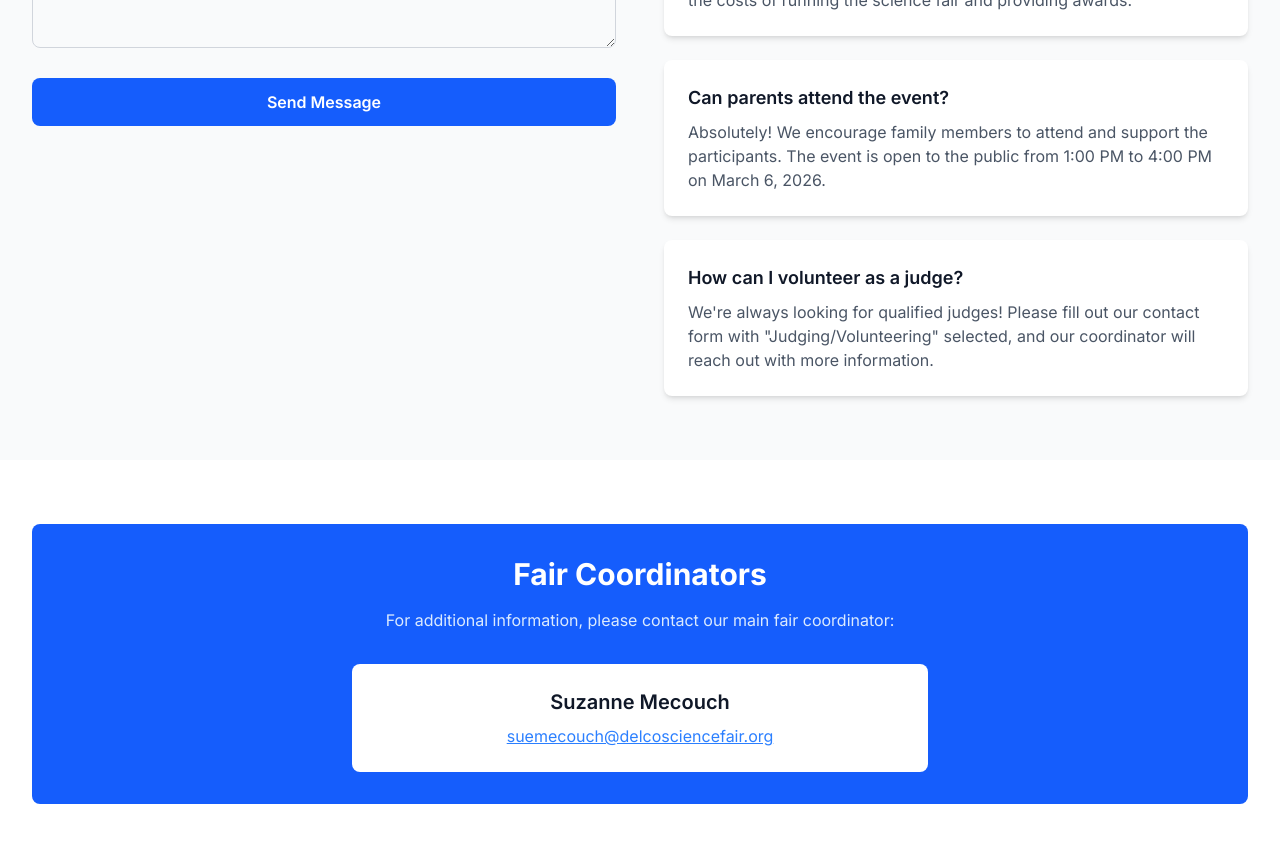
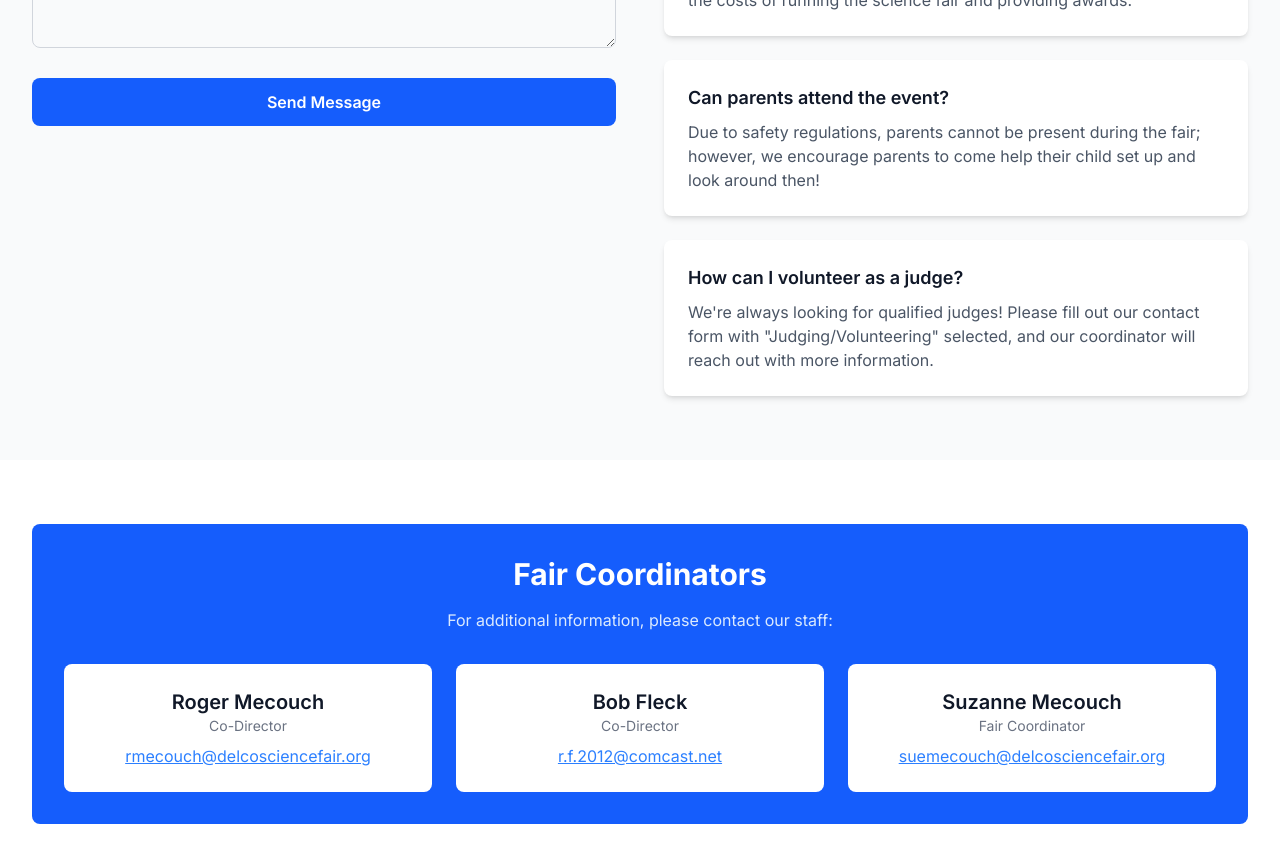
Before and after one commit to luccadimario/delcosf, a Next.js app: page /contact in a window 1280 px wide. Shown: the part 1300-2162 px from the top of the page. Built offline with nearby package versions, Linux system fonts and the light colour scheme.

Commit message:
about/contact changes

```diff
--- a/src/app/contact/page.tsx
+++ b/src/app/contact/page.tsx
@@ -389,7 +389,7 @@ export default function Contact() {
                     What grade levels can participate?
                   </h3>
                   <p className="text-gray-600">
-                    Students from kindergarten through 12th grade are welcome to
+                    Students from 6th through 12th grade are welcome to
                     participate. We have different categories and judging
                     criteria appropriate for each grade level.
                   </p>
@@ -411,9 +411,9 @@ export default function Contact() {
                     Can parents attend the event?
                   </h3>
                   <p className="text-gray-600">
-                    Absolutely! We encourage family members to attend and
-                    support the participants. The event is open to the public
-                    from 1:00 PM to 4:00 PM on March 6, 2026.
+                    Due to safety regulations, parents cannot be present during
+                    the fair; however, we encourage parents to come help their
+                    child set up and look around then!
                   </p>
                 </div>
 
@@ -440,15 +440,39 @@ export default function Contact() {
             <div className="text-center mb-8">
               <h2 className="text-3xl font-bold mb-4">Fair Coordinators</h2>
               <p className="text-blue-100">
-                For additional information, please contact our main fair
-                coordinator:
+                For additional information, please contact our staff:
               </p>
             </div>
-            <div className="grid md:grid-cols-1 gap-6 max-w-xl mx-auto">
+            <div className="grid md:grid-cols-3 gap-6 mx-auto">
               <div className="bg-white bg-opacity-10 rounded-lg p-6 text-center">
-                <h3 className="text-xl font-semibold mb-2 text-gray-900">
+                <h3 className="text-xl font-semibold text-gray-900">
+                  Roger Mecouch
+                </h3>
+                <h4 className="text-sm mb-2 text-gray-500">Co-Director</h4>
+                <a
+                  href="mailto:suemecouch@delcosciencefair.org"
+                  className="text-blue-500 hover:text-blue-300 underline"
+                >
+                  rmecouch@delcosciencefair.org
+                </a>
+              </div>
+              <div className="bg-white bg-opacity-10 rounded-lg p-6 text-center">
+                <h3 className="text-xl font-semibold text-gray-900">
+                  Bob Fleck
+                </h3>
+                <h4 className="text-sm mb-2 text-gray-500">Co-Director</h4>
+                <a
+                  href="mailto:suemecouch@delcosciencefair.org"
+                  className="text-blue-500 hover:text-blue-300 underline"
+                >
+                  r.f.2012@comcast.net
+                </a>
+              </div>
+              <div className="bg-white bg-opacity-10 rounded-lg p-6 text-center">
+                <h3 className="text-xl font-semibold text-gray-900">
                   Suzanne Mecouch
                 </h3>
+                <h4 className="text-sm mb-2 text-gray-500">Fair Coordinator</h4>
                 <a
                   href="mailto:suemecouch@delcosciencefair.org"
                   className="text-blue-500 hover:text-blue-300 underline"
```
